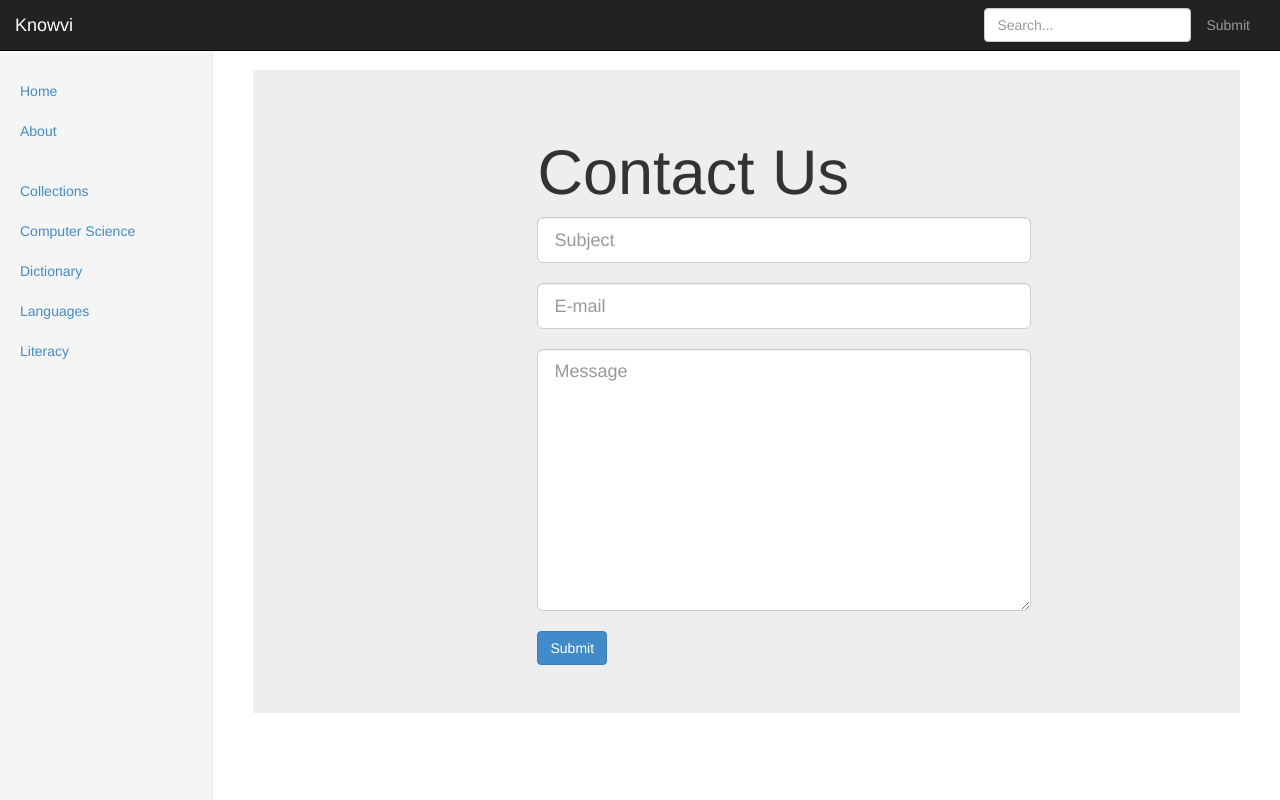
After one commit to epochus/knowvi, a Django app: page /knowvi/contact/ in a window 1280 px wide. The commit adds this page. Run offline with Django 3.2, Linux system fonts and the light colour scheme; parts of the project's set-up code (start-up, migrations or seed data) failed here and were passed over; some libraries are stand-ins or nearby versions.

```diff
--- a/knowvi/urls.py
+++ b/knowvi/urls.py
@@ -15,4 +15,5 @@ urlpatterns = patterns('',
         url(r'^logout/$', views.user_logout, name='logout'),
         url(r'^search/$', views.search, name='search'),
         url(r'^goto/$', views.track_url, name='track_url'),
+        url(r'^contact/$', views.contact, name='contact'),
 )
--- a/knowvi/views.py
+++ b/knowvi/views.py
@@ -14,11 +14,6 @@ from knowvi.forms import UserForm, UserProfileForm
 
 # Checking date and time
 from datetime import datetime
-
-# Import search
-from knowvi.search import normalize_query, get_query
-
-
 
 def encode_url(str):
     return str.replace(' ', '_')
@@ -295,15 +290,22 @@ def search(request):
     context = RequestContext(request)
 
     context_dict = {}
+    pages = []
+    query = ''
 
-    query = request.GET['search-query']
+    if 'q' in request.GET and request.GET['q']:
+        query = request.GET['q']
+        pages = Page.objects.filter(title__icontains=query)
+
     context_dict['query'] = query
+    context_dict['pages'] = pages
 
     return render_to_response('knowvi/search.html', context_dict, context)
 
 def track_url(request):
     context = RequestContext(request)
     page_id = None
+    cat_id =  None
     url = '/knowvi/'
     if request.method == 'GET':
         if 'page_id' in request.GET:
@@ -317,3 +319,10 @@ def track_url(request):
                 pass
 
     return redirect(url)
+
+def contact(request):
+    # Like before, obtain the context for the user's request
+    context = RequestContext(request)
+    context_dict = {}
+
+    return render_to_response('knowvi/contact.html', context_dict, context)
--- a/templates/knowvi/about.html
+++ b/templates/knowvi/about.html
@@ -9,8 +9,9 @@
 <div class="jumbotron">
 
     <h1>About</h1>
-    <p><strong>Knowvi</strong> is a curated collection of links.</p>
-    <p>It is made using Django.</p>
+    <p><strong>Knowvi</strong> is a collection of links that I have found
+    over the years.</p>
+    <p>It is made using Django 1.6 with Bootstrap 3.1 styling.</p>
 
 </div>
 
--- a/templates/knowvi/base.html
+++ b/templates/knowvi/base.html
@@ -34,10 +34,10 @@
     </div>
     <div class="navbar-collapse collapse">
       <ul class="nav navbar-nav navbar-right">
-        <li><a href="/knowvi/login/">Submit</a></li>
+        <li><a href="/knowvi/contact/">Submit</a></li>
       </ul>
       <form class="navbar-form navbar-right" action="/knowvi/search/">
-          <input type="text" name="search-query" class="form-control"
+          <input type="text" name="q" class="form-control"
           placeholder="Search...">
       </form>
     </div>
@@ -58,15 +58,27 @@
           <a href="/knowvi/about/">About</a></li>
       </ul>
       <ul class="nav nav-sidebar">
-          <li {% if request.path == "/knowvi/category/Books/" %}class="active"
-          {% endif %}><a href="/knowvi/category/Books/">Books</a></li>
+
+          <li {% if request.path == "/knowvi/category/Collections/" %}
+          class="active"{% endif %}><a href="/knowvi/category/Collections/"
+              >Collections</a></li>
 
           <li {% if request.path == "/knowvi/category/Computer_Science/" %}
-          class="active"{% endif %}><a href="/knowvi/category/Computer_Science/"
+              class="active"{% endif %}><a href="/knowvi/category/Computer_Science/"
               >Computer Science</a></li>
 
-          <li {% if request.path == "/knowvi/category/Other/" %}class="active"
-          {% endif %}><a href="/knowvi/category/Other/">Other</a></li>
+          <li {% if request.path == "/knowvi/category/Dictionary/" %}
+          class="active"{% endif %}><a href="/knowvi/category/Dictionary/"
+              >Dictionary</a></li>
+
+          <li {% if request.path == "/knowvi/category/Languages/" %}
+          class="active"{% endif %}><a href="/knowvi/category/Languages/"
+              >Languages</a></li>
+
+          <li {% if request.path == "/knowvi/category/Literacy/" %}
+          class="active"{% endif %}><a href="/knowvi/category/Literacy/"
+              >Literacy</a></li>
+
       </ul>
     </div>
 
--- /dev/null
+++ b/templates/knowvi/contact.html
@@ -0,0 +1,34 @@
+{% extends 'knowvi/base.html' %}
+
+{% block title %}Submit{% endblock %}
+
+{% block body_block %}
+
+<div class="jumbotron">
+
+    <div class="container">
+        <div class="col-lg-7 col-lg-offset-3">
+
+            <h1>Contact Us</h1>
+            <form id="contact_form" method="post" action="/knowvi/contact/">
+                {% csrf_token %}
+
+                <input type="text" class="form-control input-lg"
+                placeholder="Subject" name="subject" value="" size="50" />
+                <br />
+                <input type="Your e-mail (optional)" class="form-control input-lg"
+                placeholder="E-mail" name="e-mail" value="" size="50" />
+                <br />
+                <textarea class="form-control input-lg" name="message"
+                    placeholder="Message" rows="10" cols="50" /></textarea>
+                <br />
+
+                <button class="btn btn-primary" type="submit">Submit</button>
+            </form>
+
+
+        </div> <!-- col-lg-6 -->
+    </div> <!-- container -->
+</div>
+
+{% endblock %}
```
Also changed, not shown: populate_knowvi.py (+25 -30 lines), templates/knowvi/index.html (+12 -10 lines), templates/knowvi/search.html (+17 -3 lines), knowvi.db, 3 other files.
